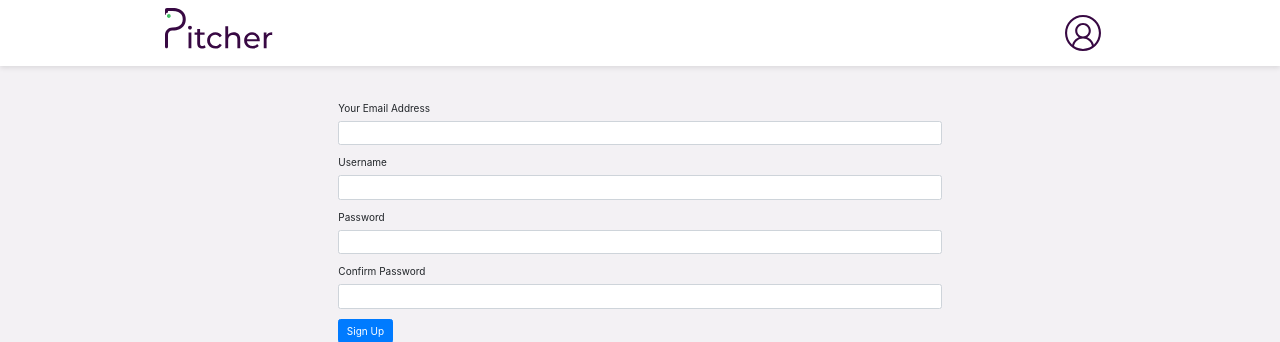
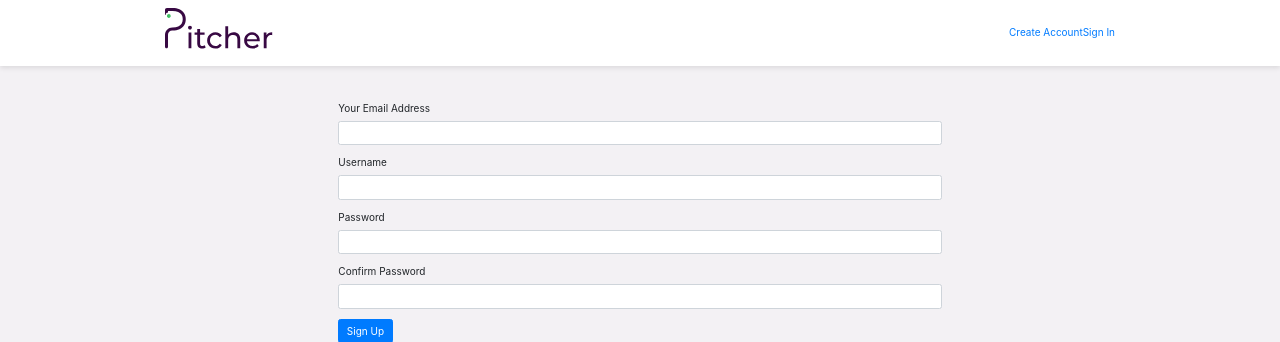
Before and after one commit to VictorKMaina/pitch-app, a Flask app: page /auth/sign-up in a window 1280 px wide. Shown: the top 342 px of the page. Run offline with Flask 2, Linux system fonts and the light colour scheme; some libraries are stand-ins or nearby versions.

Commit message:
change links in navbar

```diff
--- a/app/templates/base.html
+++ b/app/templates/base.html
@@ -1,5 +1,6 @@
 <!doctype html>
 <html lang="en">
+
 <head>
     {% block head %}
     <!-- Required meta tags -->
@@ -16,6 +17,7 @@
     <title></title>
     {% endblock %}
 </head>
+
 <body>
     <!-- Your page content -->
 
@@ -26,17 +28,32 @@
             <a class="navbar-brand" href="/">
                 <img src="/static/app-resources/Logo.svg" alt="logo">
             </a>
-                <button class="navbar-toggler d-lg-none" type="button" data-toggle="collapse" data-target="#collapsibleNavId" aria-controls="collapsibleNavId"
-                    aria-expanded="false" aria-label="Toggle navigation">
+            <button class="navbar-toggler d-lg-none" type="button" data-toggle="collapse"
+                data-target="#collapsibleNavId" aria-controls="collapsibleNavId" aria-expanded="false"
+                aria-label="Toggle navigation">
                 <span class="navbar-toggler-icon"></span>
             </button>
             <div class="collapse navbar-collapse" id="collapsibleNavId">
                 <ul class="navbar-nav ml-auto mt-2 mt-lg-0">
+                    {% if current_user.is_authenticated %}
                     <li class="nav-item active">
-                            <a class="nav-link" href="#">
+                        <div class="d-flex">
+                            <a class="nav-link" href="/">
                                 <img src="/static/app-resources/account_icon.svg" alt="">
-                                <span class="sr-only">(current)</span></a>
+                                <span class="sr-only">{{current_user.user_name}}</span>
+                            </a>
+                            <p class="nav-link"><a href="{{url_for('auth.sign_out')}}">Sign Out</a></p>
+                        </div>
                     </li>
+                    {% else %}
+                    <li>
+                        <a href="{{url_for('auth.sign_up')}}">Create Account</a>
+                    </li>
+                    <li>
+                        <a href="{{url_for('auth.sign_in')}}">Sign In</a>
+                    </li>
+                    {% endif %}
+
                 </ul>
             </div>
         </div>
@@ -51,4 +68,5 @@
     {{ bootstrap.load_js() }}
     {% endblock %}
 </body>
+
 </html>
```
Lines whose indentation alone changed are shown as unchanged.
